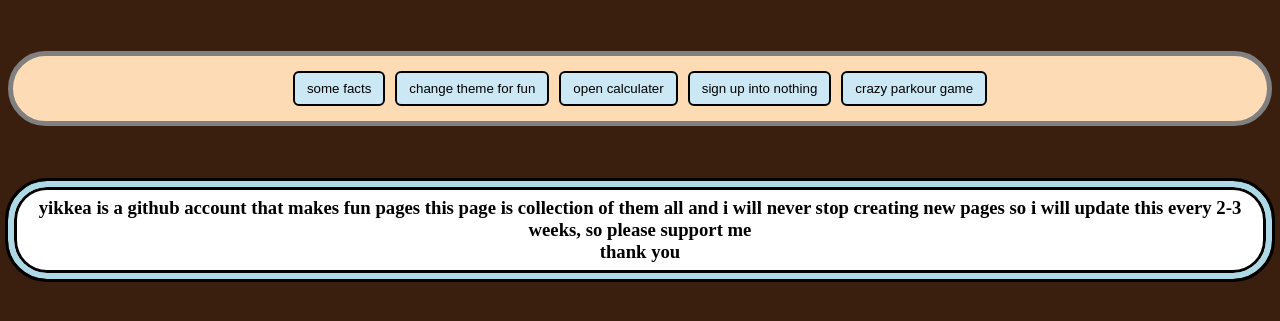
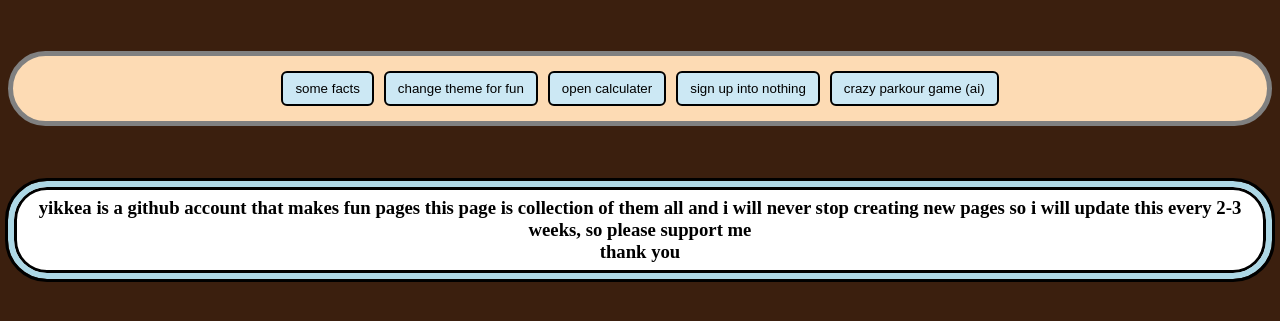
Before and after one commit to yikkea/yikkeaCollection, a plain HTML site: page index.html in a window 1280 px wide. Shown: the part 91-412 px from the top of the page. Drawn offline with Linux system fonts and the light colour scheme.

Commit message:
Update button label for crazy parkour game

```diff
--- a/index.html
+++ b/index.html
@@ -17,7 +17,7 @@
 
   <button onclick="window.open('https://yikkea.github.io/Create_your_account_in_nothing.github.io/','_self')">sign up into nothing</button>
 
-  <button onclick="window.open('https://yikkea.github.io/Crazy_runner.github.io/','_self')">crazy parkour game</button>
+  <button onclick="window.open('https://yikkea.github.io/Crazy_runner.github.io/','_self')">crazy parkour game (ai)</button>
 </div>
 <br><br>
   <h3>yikkea is a github account that makes fun pages this page is collection of them all and i will never stop creating new pages so i will update this every 2-3 weeks, so please support me<br>
```
